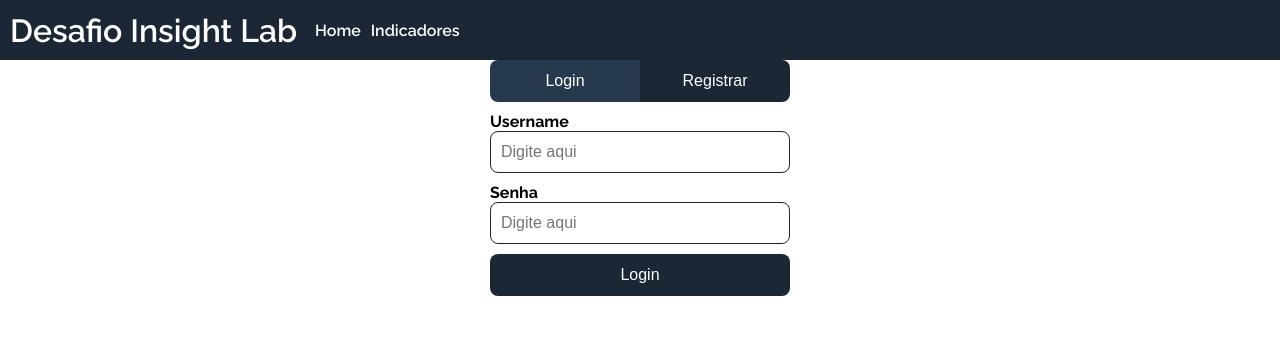
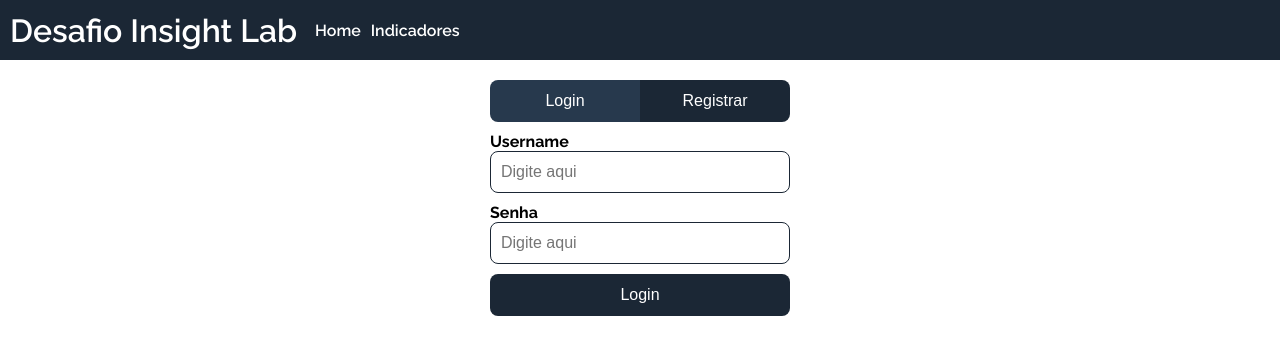
Before and after one commit to gllherme/desafio-insightlab, a Next.js app in the folder frontend/: page /auth in a window 1280 px wide. Shown: the top 354 px of the page. Built offline with nearby package versions, Linux system fonts and the light colour scheme.

Commit message:
ajustes css

```diff
--- a/frontend/src/app/auth/page.module.css
+++ b/frontend/src/app/auth/page.module.css
@@ -35,3 +35,7 @@
 .active {
   background-color: var(--prussian-blue) !important;
 }
+
+.padding {
+  padding: 20px;
+}
--- a/frontend/src/app/auth/page.tsx
+++ b/frontend/src/app/auth/page.tsx
@@ -55,7 +55,7 @@ export default function Auth() {
   return (
     <main className={styles.main}>
       <TabSwitcher>
-        <div>
+        <div className={styles.padding}>
           <section className={styles.wrapper}>
             <Tab id="login">Login</Tab>
             <Tab id="register">Registrar</Tab>
```
